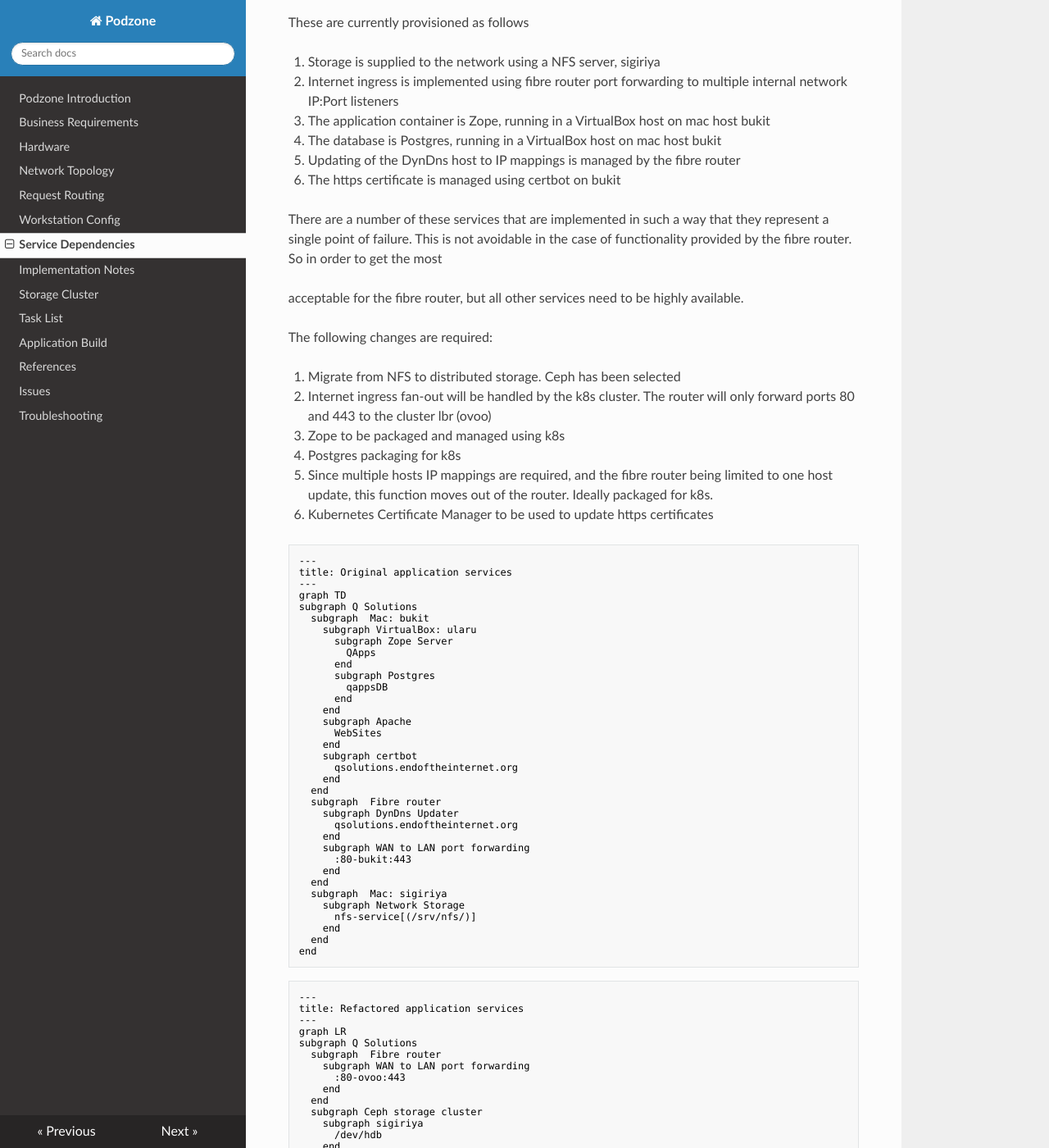
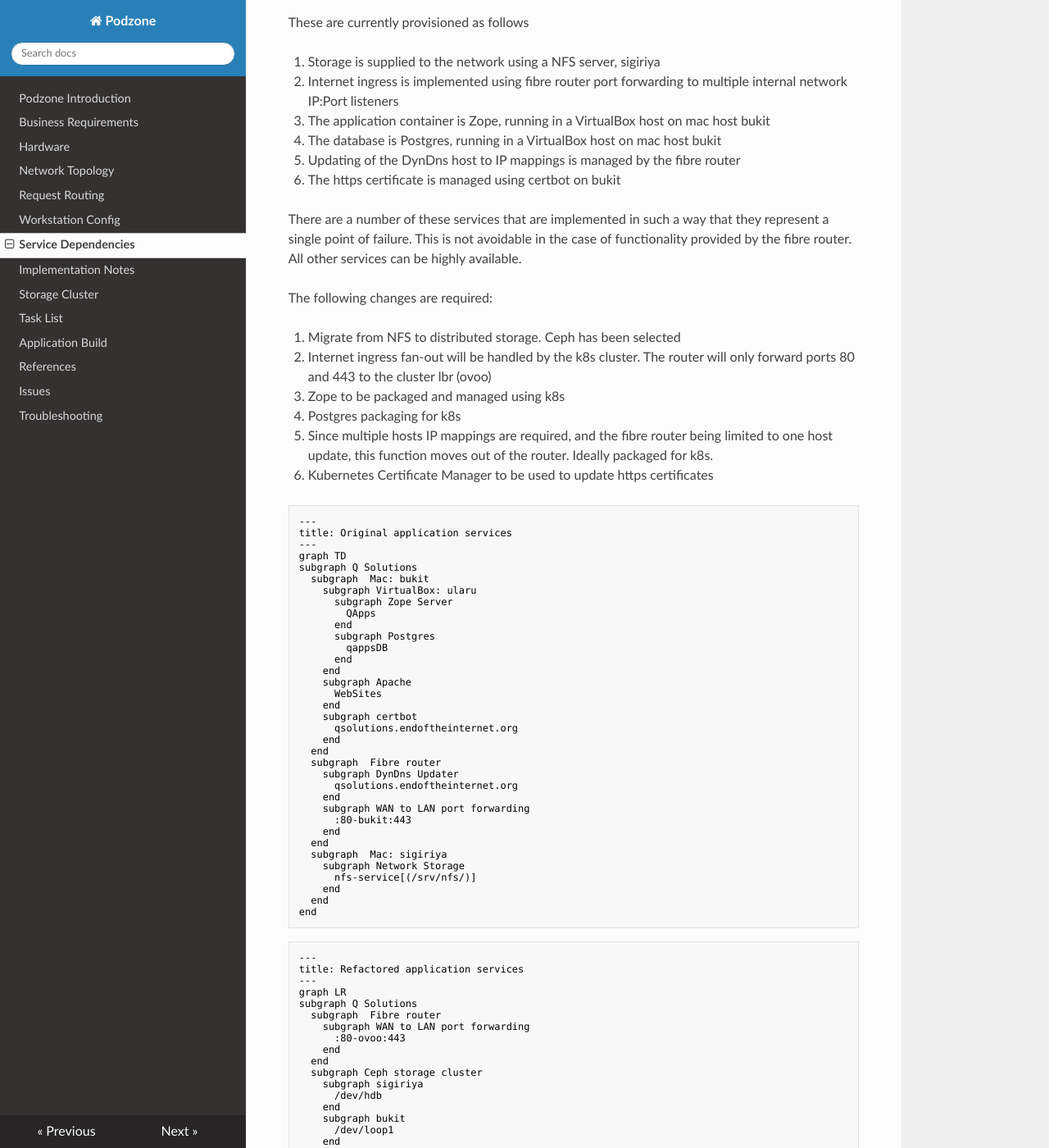
Before and after one commit to MoTTTT/podzone, an MkDocs documentation site: the page built from docs/externalServices.md, in a window 1280 px wide and 1400 px high, scrolled down 360 px. Shown: the whole window at 82% size. Built offline with MkDocs 1.6.1, drawn with Linux system fonts in a browser that asks for light colours; nearby versions of some CDN libraries; some of the changed text lies outside the part shown.

```diff
--- a/docs/externalServices.md
+++ b/docs/externalServices.md
@@ -18,10 +18,7 @@
 1. Updating of the DynDns host to IP mappings is managed by the fibre router
 1. The https certificate is managed using certbot on bukit
 
-There are a number of these services that are implemented in such a way that they represent a single point of failure. This is not avoidable in the case of functionality provided by the fibre router. So in order to get the most
-
-
-acceptable for the fibre router, but all other services need to be highly available.
+There are a number of these services that are implemented in such a way that they represent a single point of failure. This is not avoidable in the case of functionality provided by the fibre router. All other services can be highly available.
 
 The following changes are required:
 
@@ -92,6 +89,9 @@
       /dev/hdc
     end
   end
+  subgraph Prometheus
+    sigiriya:9090
+  end
   subgraph  kubernetes cluster
     subgraph Zope Server
       QApps
```
Also changed, not shown: docs/Issues.md (+1 -2 lines), docs/ResearchReferences.md (+6 -3 lines), docs/TroubleshootingReferences.md (+1 -0 lines), docs/technical.md (+0 -3 lines), docs/technicalCeph.md (+1 -0 lines), docs/tools.md (added, +20 -0 lines).
